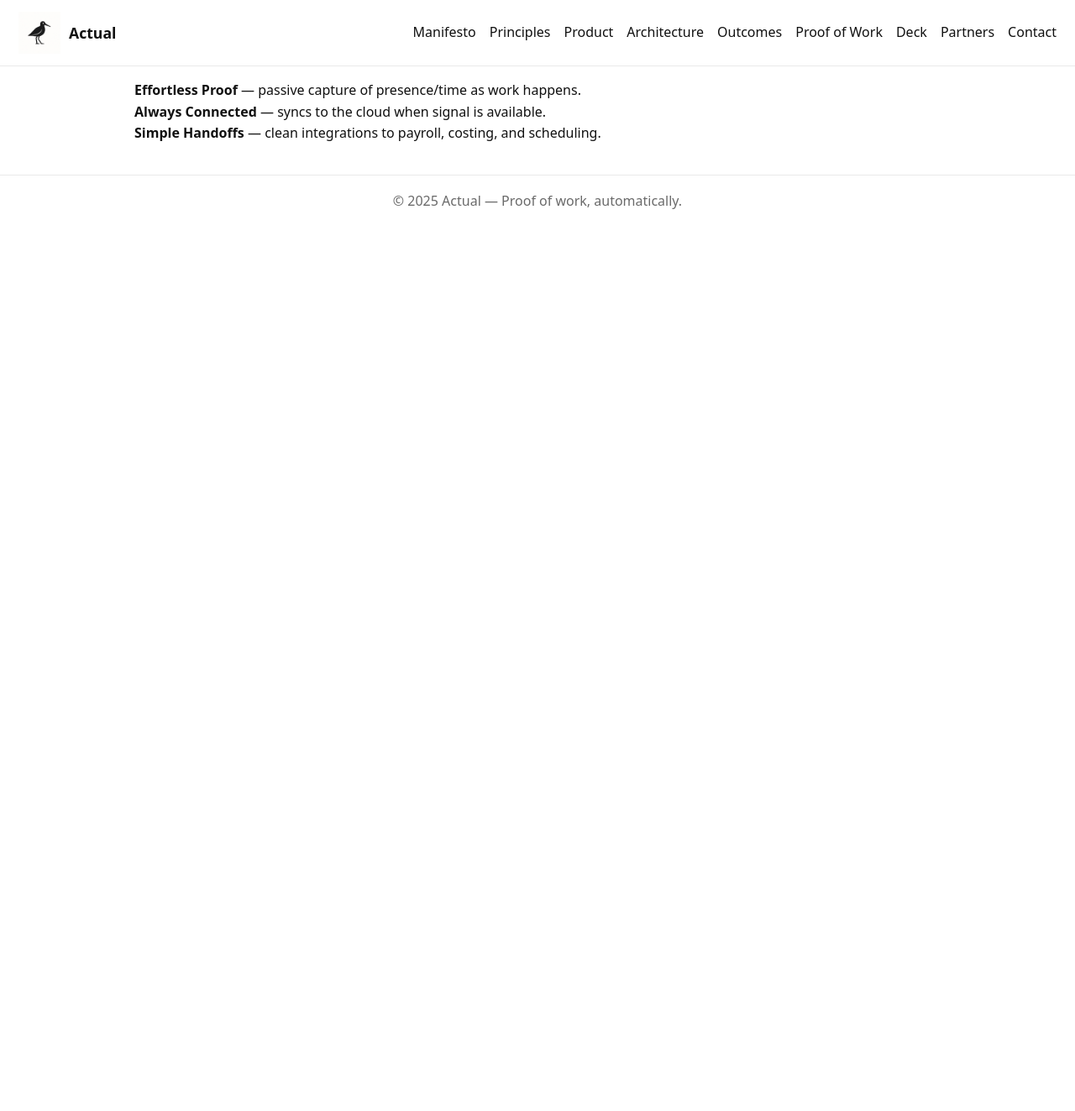
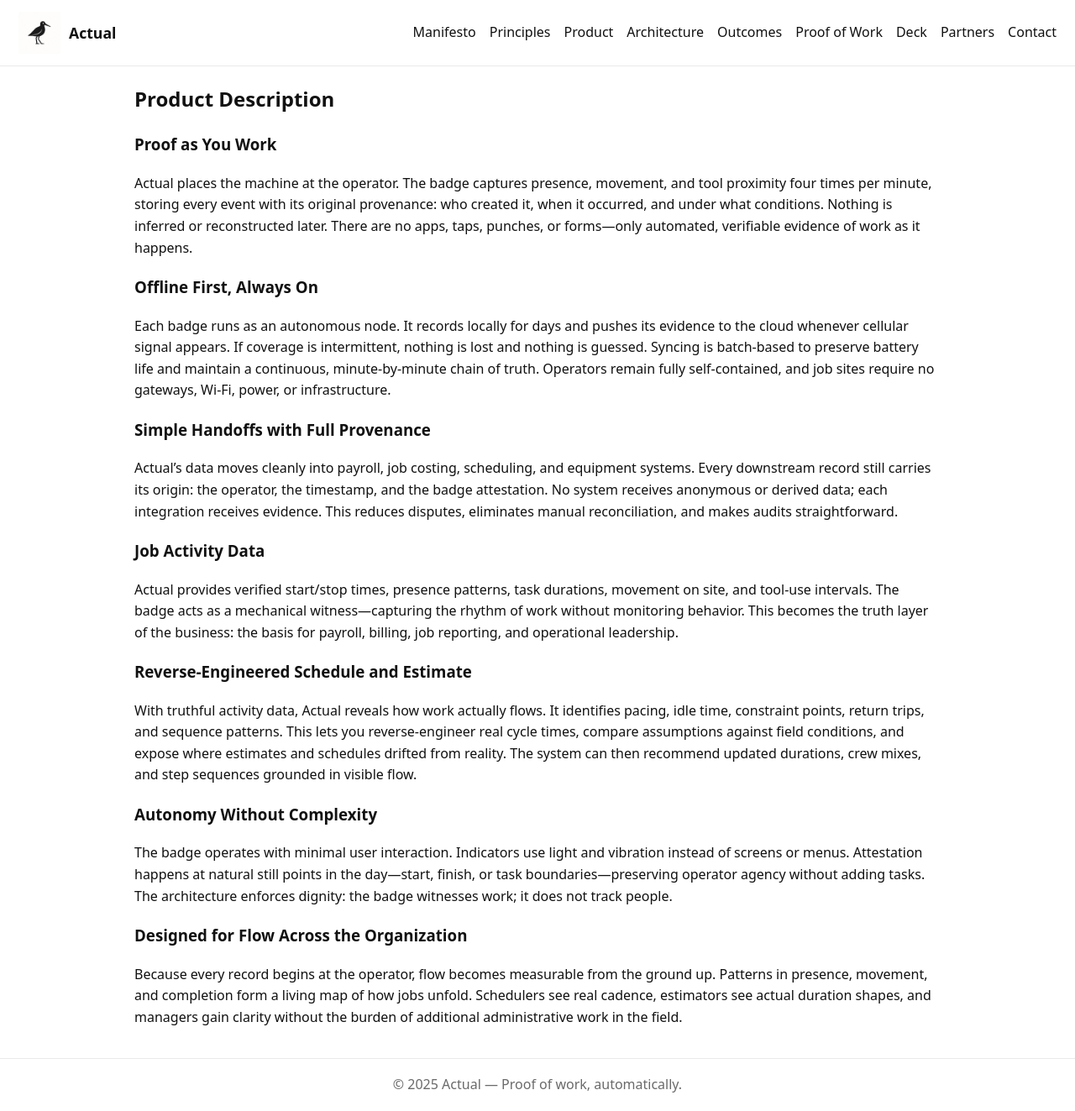
Before and after one commit to greg-e/limosa.work, a Jekyll site: the page built from pages/product.md, in a window 1280 px wide and 1323 px high. Shown: the whole window at 84% size. Built offline with Jekyll 4.4.1, drawn with Linux system fonts in a browser that asks for light colours.

Commit message:
Update product.md

```diff
--- a/pages/product.md
+++ b/pages/product.md
@@ -3,6 +3,25 @@
 layout: default
 ---
 
-**Effortless Proof** — passive capture of presence/time as work happens.
-**Always Connected** — syncs to the cloud when signal is available.
-**Simple Handoffs** — clean integrations to payroll, costing, and scheduling.
+## Product Description
+
+### Proof as You Work
+Actual places the machine at the operator. The badge captures presence, movement, and tool proximity four times per minute, storing every event with its original provenance: who created it, when it occurred, and under what conditions. Nothing is inferred or reconstructed later. There are no apps, taps, punches, or forms—only automated, verifiable evidence of work as it happens.
+
+### Offline First, Always On
+Each badge runs as an autonomous node. It records locally for days and pushes its evidence to the cloud whenever cellular signal appears. If coverage is intermittent, nothing is lost and nothing is guessed. Syncing is batch-based to preserve battery life and maintain a continuous, minute-by-minute chain of truth. Operators remain fully self-contained, and job sites require no gateways, Wi-Fi, power, or infrastructure.
+
+### Simple Handoffs with Full Provenance
+Actual’s data moves cleanly into payroll, job costing, scheduling, and equipment systems. Every downstream record still carries its origin: the operator, the timestamp, and the badge attestation. No system receives anonymous or derived data; each integration receives evidence. This reduces disputes, eliminates manual reconciliation, and makes audits straightforward.
+
+### Job Activity Data
+Actual provides verified start/stop times, presence patterns, task durations, movement on site, and tool-use intervals. The badge acts as a mechanical witness—capturing the rhythm of work without monitoring behavior. This becomes the truth layer of the business: the basis for payroll, billing, job reporting, and operational leadership.
+
+### Reverse-Engineered Schedule and Estimate
+With truthful activity data, Actual reveals how work actually flows. It identifies pacing, idle time, constraint points, return trips, and sequence patterns. This lets you reverse-engineer real cycle times, compare assumptions against field conditions, and expose where estimates and schedules drifted from reality. The system can then recommend updated durations, crew mixes, and step sequences grounded in visible flow.
+
+### Autonomy Without Complexity
+The badge operates with minimal user interaction. Indicators use light and vibration instead of screens or menus. Attestation happens at natural still points in the day—start, finish, or task boundaries—preserving operator agency without adding tasks. The architecture enforces dignity: the badge witnesses work; it does not track people.
+
+### Designed for Flow Across the Organization
+Because every record begins at the operator, flow becomes measurable from the ground up. Patterns in presence, movement, and completion form a living map of how jobs unfold. Schedulers see real cadence, estimators see actual duration shapes, and managers gain clarity without the burden of additional administrative work in the field.
```
